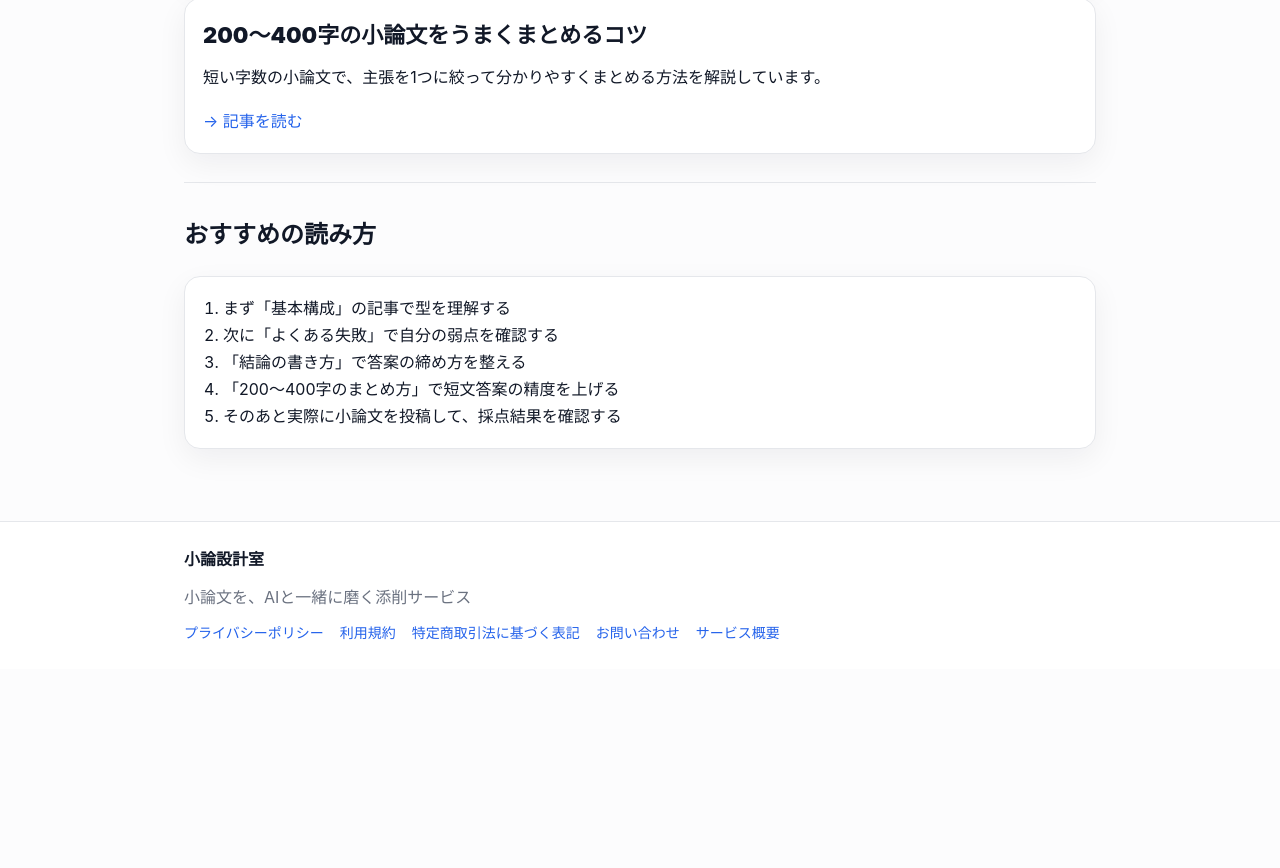
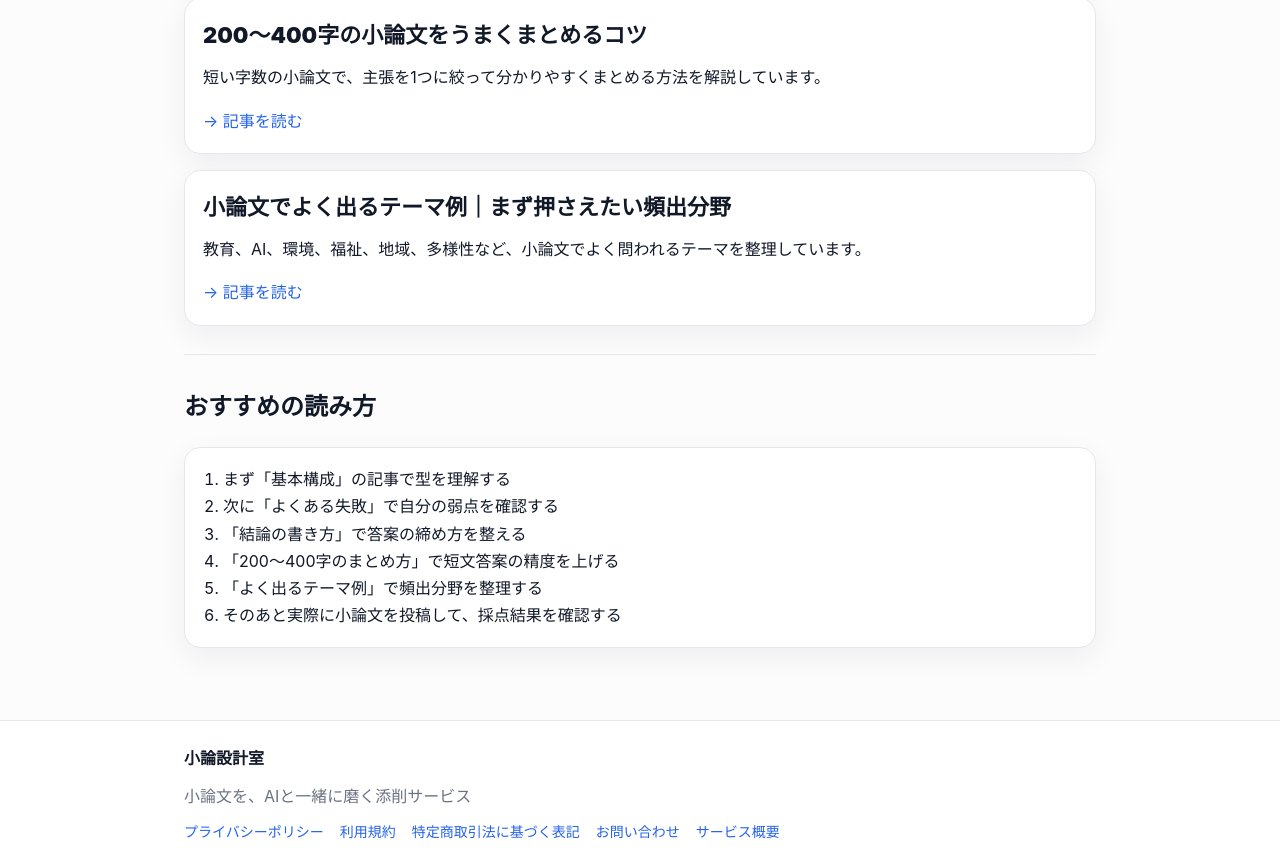
Before and after one commit to roromukuro-afk/shoron-rewarded-web, a Next.js app: page /guide in a window 1280 px wide. Shown: the part 1071-1939 px from the top of the page. Before the commit the page ends 1740 px from the top, so only its background shows below. Built offline with nearby package versions, Linux system fonts and the light colour scheme.

Commit message:
add fifth guide link to home and guide index

```diff
--- a/app/guide/page.tsx
+++ b/app/guide/page.tsx
@@ -83,6 +83,18 @@ export default function GuideIndexPage() {
                 <Link href="/guide/how-to-write-200-400">→ 記事を読む</Link>
               </div>
             </article>
+
+            <article className="card">
+              <h3 style={{ fontSize: 22, fontWeight: 900, margin: 0 }}>
+                小論文でよく出るテーマ例｜まず押さえたい頻出分野
+              </h3>
+              <p style={{ marginTop: 10 }}>
+                教育、AI、環境、福祉、地域、多様性など、小論文でよく問われるテーマを整理しています。
+              </p>
+              <div style={{ marginTop: 12 }}>
+                <Link href="/guide/common-themes">→ 記事を読む</Link>
+              </div>
+            </article>
           </div>
         </section>
 
@@ -97,6 +109,7 @@ export default function GuideIndexPage() {
               <li>次に「よくある失敗」で自分の弱点を確認する</li>
               <li>「結論の書き方」で答案の締め方を整える</li>
               <li>「200〜400字のまとめ方」で短文答案の精度を上げる</li>
+              <li>「よく出るテーマ例」で頻出分野を整理する</li>
               <li>そのあと実際に小論文を投稿して、採点結果を確認する</li>
             </ol>
           </div>
```
Also changed, not shown: app/page.tsx (+12 -0 lines).
